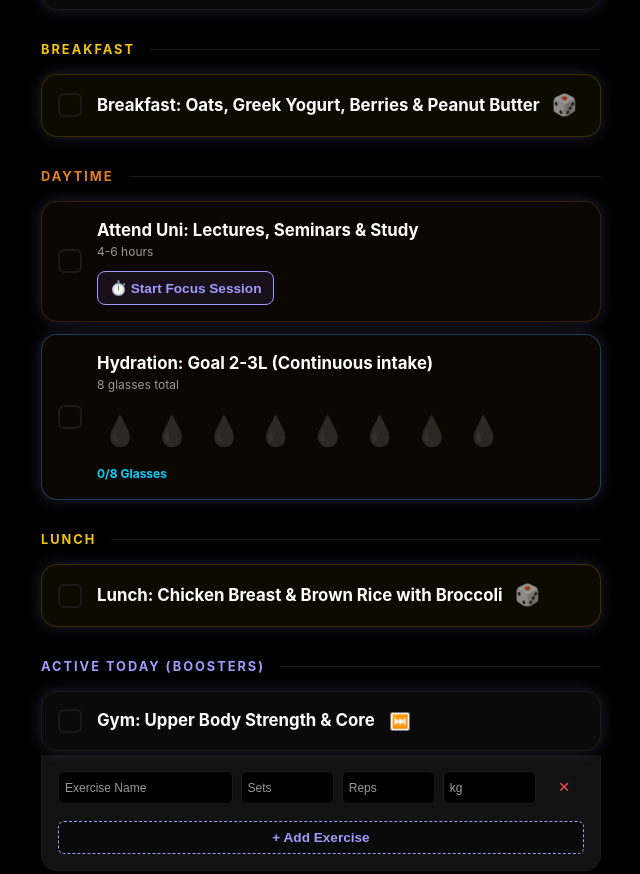
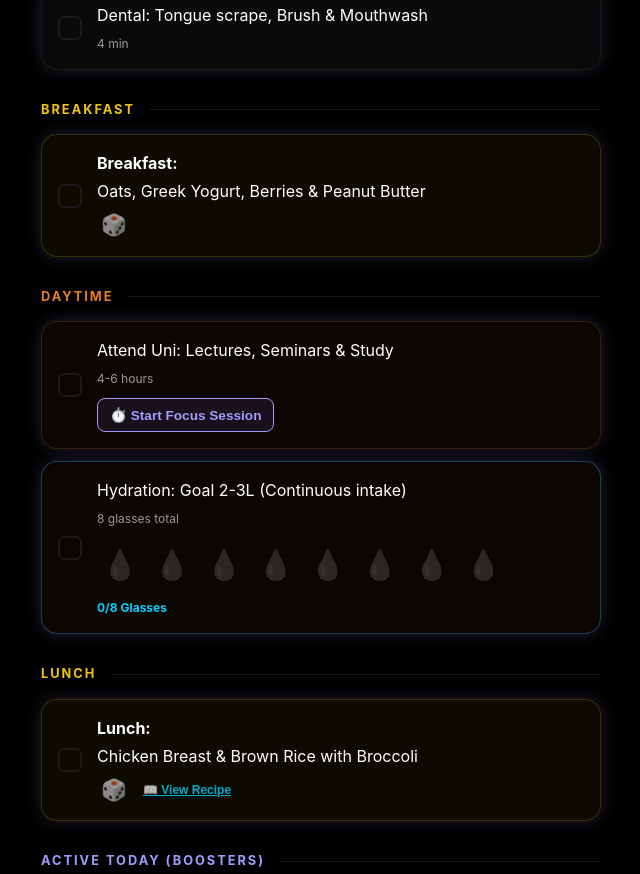
Before and after one commit to paryslawrencen-pixel/Daily-routine-3, a plain HTML site: page index.html in a window 1280 px wide. Shown: the part 1633-2507 px from the top of the page, without its empty margins (319-959 px from the left). Drawn offline with Linux system fonts and the light colour scheme.

Commit message:
Add files via upload

```diff
--- a/app.js
+++ b/app.js
@@ -461,19 +461,20 @@ function renderTimeline() {
     const shuffleKey = `${viewedKey}:${shuffleId}`;
 
     if (state.shuffledMeals[shuffleKey]) {
-      m.text = state.shuffledMeals[shuffleKey];
+      const parts = state.shuffledMeals[shuffleKey].split(': ');
+      m.text = parts.length > 1 ? `<b>${parts[0]}:</b> ${parts[1]}` : state.shuffledMeals[shuffleKey];
     } else if (shuffleId === 'meal-lunch') {
-      m.text = weekPlan[dayOfWeek].lunch;
+      m.text = `<b>Lunch:</b> ${weekPlan[dayOfWeek].lunch.replace('Lunch: ', '')}`;
     } else if (shuffleId === 'meal-dinner') {
-      m.text = weekPlan[dayOfWeek].dinner;
+      m.text = `<b>Dinner:</b> ${weekPlan[dayOfWeek].dinner.replace('Dinner: ', '')}`;
     } else if (shuffleId === 'meal-breakfast') {
-      m.text = "Breakfast: Oats, Greek Yogurt, Berries & Peanut Butter";
+      m.text = "<b>Breakfast:</b> Oats, Greek Yogurt, Berries & Peanut Butter";
     }
   });
 
   // Add recipe action to meals
   meals.forEach(m => {
-    const mealTitle = m.text.replace(/^(Lunch:|Dinner:|Breakfast:)\s*/, '');
+    const mealTitle = m.text.replace(/^(<b>Breakfast:<\/b>|<b>Lunch:<\/b>|<b>Dinner:<\/b>)\s*/, '');
     const isBreakfast = m.id === 'meal-breakfast';
     const targetBook = isBreakfast ? BREAKFAST_BOOK : RECIPE_BOOK;
 
@@ -576,13 +577,16 @@ function renderSection(title, tasks, type) {
 
     sectionHtml += `
       <div class="task-card ${isDone ? 'done' : ''} ${isStruck ? 'struck' : ''} ${isOverload ? 'overload-card' : ''} ${isHydration ? 'hydration-card' : ''}"
-                 onclick="${task.action ? task.action : `toggleTask('${task.id}')`}"
+           onclick="toggleTask('${task.id}')"
            ondblclick="event.stopPropagation(); toggleStrike('${task.id}')">
           <div class="checkbox"></div>
           <div class="task-info">
               <div class="task-text">
                   ${task.text}
+                  <div class="task-actions-inline">
                     ${task.type === 'meal' ? `<button class="shuffle-btn" onclick="event.stopPropagation(); shuffleMeal('${task.id}')" title="Shuffle Meal (Inventory Aware)">🎲</button>` : ''}
+                    ${task.action ? `<button class="recipe-link-btn" onclick="event.stopPropagation(); ${task.action}">📖 View Recipe</button>` : ''}
+                  </div>
               </div>
               ${task.time ? `<div class="task-subtext">${task.time}</div>` : ''}
               ${hydrationHtml}
@@ -716,13 +720,18 @@ window.renderDeadlines = function () {
 
   const displayDeadlines = [...state.deadlines];
 
-  // Elite Birthday Logic: Only show if within 30 days
+  // Elite Birthday Logic: Show if within 60 days or if no other soon deadlines
   const currentYear = now.getFullYear();
   let bdayDate = new Date(`${currentYear}-${state.profile.birthday}`);
   if (bdayDate < now) bdayDate = new Date(`${currentYear + 1}-${state.profile.birthday}`);
 
   const bdayDiff = Math.ceil((bdayDate - now) / (1000 * 60 * 60 * 24));
-  if (bdayDiff <= 30) {
+  const hasSoonDeadlines = state.deadlines.some(d => {
+    const diff = Math.ceil((new Date(d.date) - now) / (1000 * 60 * 60 * 24));
+    return diff >= 0 && diff <= 14;
+  });
+
+  if (bdayDiff <= 60 || !hasSoonDeadlines) {
     displayDeadlines.push({
       id: 'birthday-recurring',
       title: 'My Birthday 🎂',
@@ -1410,18 +1419,19 @@ function updateStats() {
 
   // Check Meal completion using correct IDs
   if (state.completed[`${viewedKey}:meal-1`]) {
-    const brkTitle = dayPlan.breakfast.replace('Breakfast: ', '');
+    const brkTitle = dayPlan.breakfast.replace(/^(<b>Breakfast:<\/b>|Breakfast:)\s*/, '');
     const recipe = BREAKFAST_BOOK[brkTitle];
     if (recipe) { totalKcal += recipe.kcals; totalProtein += recipe.protein; }
   }
   if (state.completed[`${viewedKey}:meal-2`]) {
-    const lunTitle = dayPlan.lunch.replace('Lunch: ', '');
+    const lunTitle = dayPlan.lunch.replace(/^(<b>Lunch:<\/b>|Lunch:)\s*/, '');
     const recipe = RECIPE_BOOK[lunTitle];
     if (recipe) { totalKcal += recipe.kcals; totalProtein += recipe.protein; }
   }
   if (state.completed[`${viewedKey}:meal-bulk-shake`]) {
-    const recipe = RECIPE_BOOK['Meal: Bulking Shake'] || { kcals: 800, protein: 55 }; // Fallback for bulk shake
-    totalKcal += recipe.kcals; totalProtein += recipe.protein;
+    const dinTitle = dayPlan.dinner.replace(/^(<b>Dinner:<\/b>|Dinner:)\s*/, '');
+    const recipe = RECIPE_BOOK[dinTitle] || { kcals: 800, protein: 55 };
+    if (recipe) { totalKcal += recipe.kcals; totalProtein += recipe.protein; }
   }
   // Check for specialized dinner (often meal-2 is used for both in this logic, but let's be precise)
   // If dinner is tracked separately, we'd need another ID, but for now we follow the 3-meal structure
--- a/style.css
+++ b/style.css
@@ -727,14 +727,36 @@ body {
 }
 
 .task-text {
-    font-weight: 700;
-    font-size: 1.05rem;
-    color: var(--text);
     display: flex;
-    align-items: center;
-    gap: 8px;
+    flex-direction: column;
+    justify-content: center;
+    gap: 4px;
     word-break: break-word;
     flex: 1;
+}
+
+.task-actions-inline {
+    display: flex;
+    gap: 12px;
+    align-items: center;
+    margin-top: 4px;
+}
+
+.recipe-link-btn {
+    background: none;
+    border: none;
+    color: var(--primary-alt);
+    font-size: 0.75rem;
+    font-weight: 700;
+    cursor: pointer;
+    padding: 0;
+    text-decoration: underline;
+    opacity: 0.8;
+}
+
+.recipe-link-btn:hover {
+    opacity: 1;
+    color: var(--primary);
 }
 
 .shuffle-btn {
```
Lines whose indentation alone changed are shown as unchanged.
